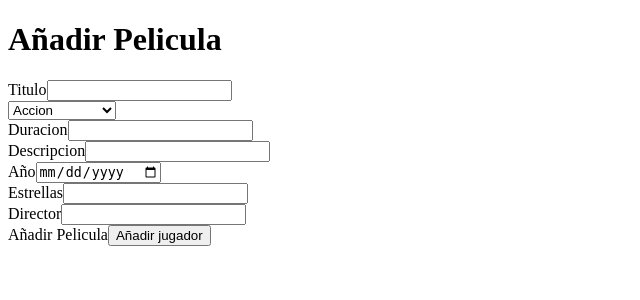
After one commit to AidaManea/pagina-peliculas-php, a PHP site: page /crearpelicula.html in a window 1280 px wide. The commit adds this page. Shown: the top 300 px of the page, without its empty margins (0-640 px from the left). Run offline with PHP 8.4, Linux system fonts and the light colour scheme.

Commit message:
Añadi mas codigo al html

```diff
--- /dev/null
+++ b/PHP/Peliculas/crearpelicula.html
@@ -0,0 +1,38 @@
+<!DOCTYPE html>
+<html lang="en">
+
+<head>
+    <meta charset="UTF-8">
+    <meta name="viewport" content="width=device-width, initial-scale=1.0">
+    <title>Añadir Pelicula</title>
+</head>
+
+<body>
+    <h1>Añadir Pelicula</h1>
+    <a href="login.php"></a>
+    <form action="crearPelicula.php" method="post"></b>
+        Titulo<input type="text" name="Titulo" id="titulo"><br>
+        <select name="genero">
+            <option>Accion</option>
+            <option>Comedia</option>
+            <option>Drama</option>
+            <option>Terror</option>
+            <option>Accion</option>
+            <option>Ciencia ficción</option>
+        </select><br>
+        Duracion<input type="text" name="Duracion" id="duracion"><br>
+        Descripcion<input type="text" name="Descripcion" id="descripcion"><br>
+        Año<input type="date" name="Año" id="año"><br>
+        Estrellas<input type="text" name="Estrellas" id="estrellas"><br>
+        Director<input type="text" name="Director" id="director"><br>
+        Añadir Pelicula<input type="submit" value="Añadir jugador" id="añadir"><br>
+        <script src="/js/login.js"></script>
+    </form>
+</body>
+
+
+
+
+</body>
+
+</html>
```
Also changed, not shown: PHP/Peliculas/crearPelicula.php (+16 -1 lines), PHP/Peliculas/editarPelicula.html (added, +11 -0 lines), PHP/Peliculas/editarPelicula.php (+16 -0 lines).
